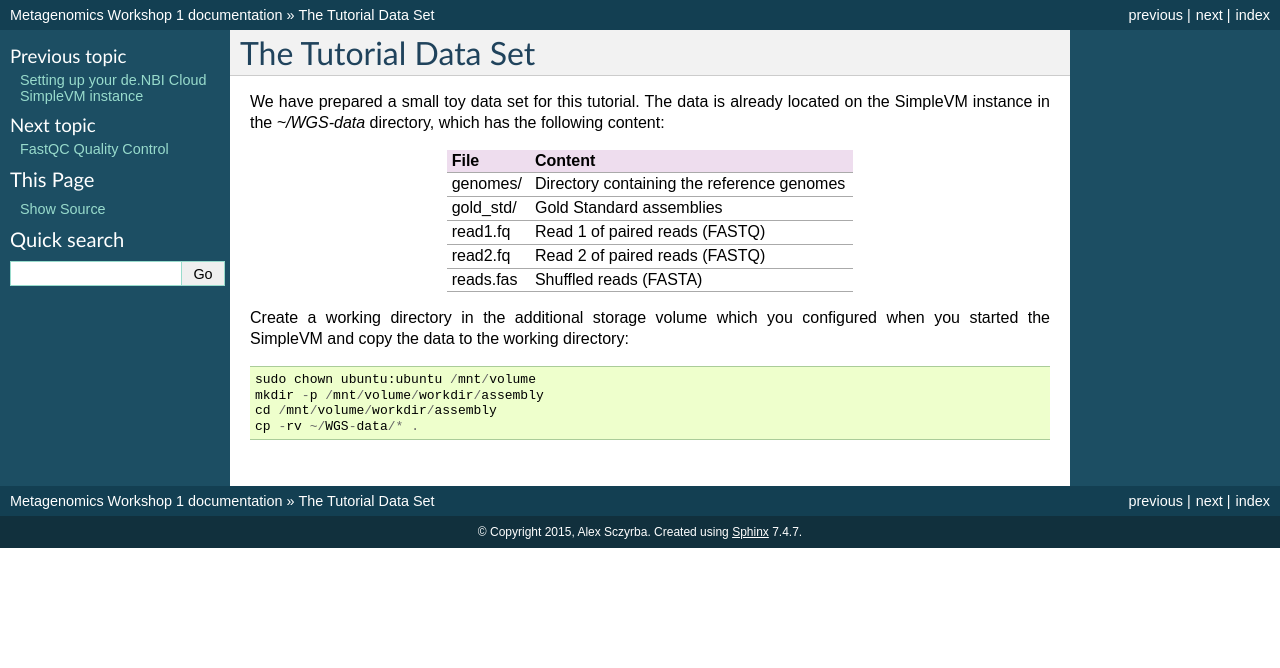
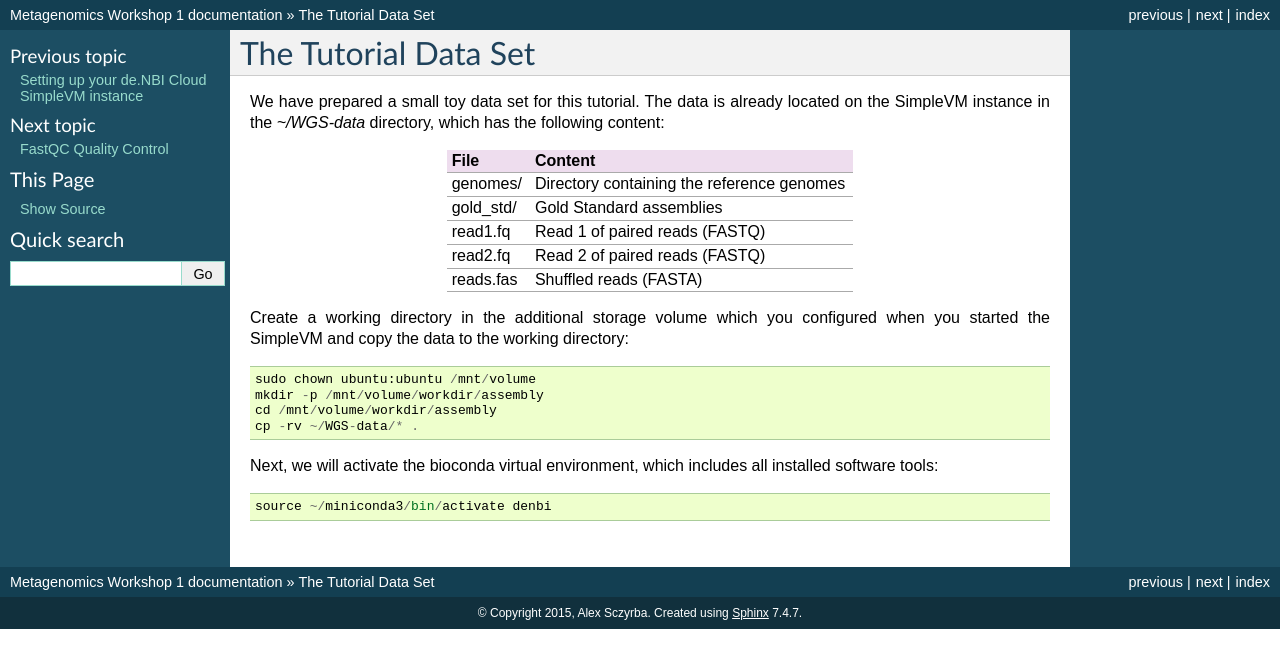
Before and after one commit to metagenomics/metagenomics-workshop, a Sphinx documentation site: the page built from docs/data.rst, in a window 1280 px wide. Shown: the top 668 px of the page. Built offline with Sphinx 7.4.7, drawn with Linux system fonts in a browser that asks for light colours.

Commit message:
activate virtual env

```diff
--- a/docs/data.rst
+++ b/docs/data.rst
@@ -27,3 +27,8 @@ working directory::
   mkdir -p /mnt/volume/workdir/assembly
   cd /mnt/volume/workdir/assembly
   cp -rv ~/WGS-data/* .
+
+Next, we will activate the bioconda virtual environment, which
+includes all installed software tools::
+
+  source ~/miniconda3/bin/activate denbi
```
